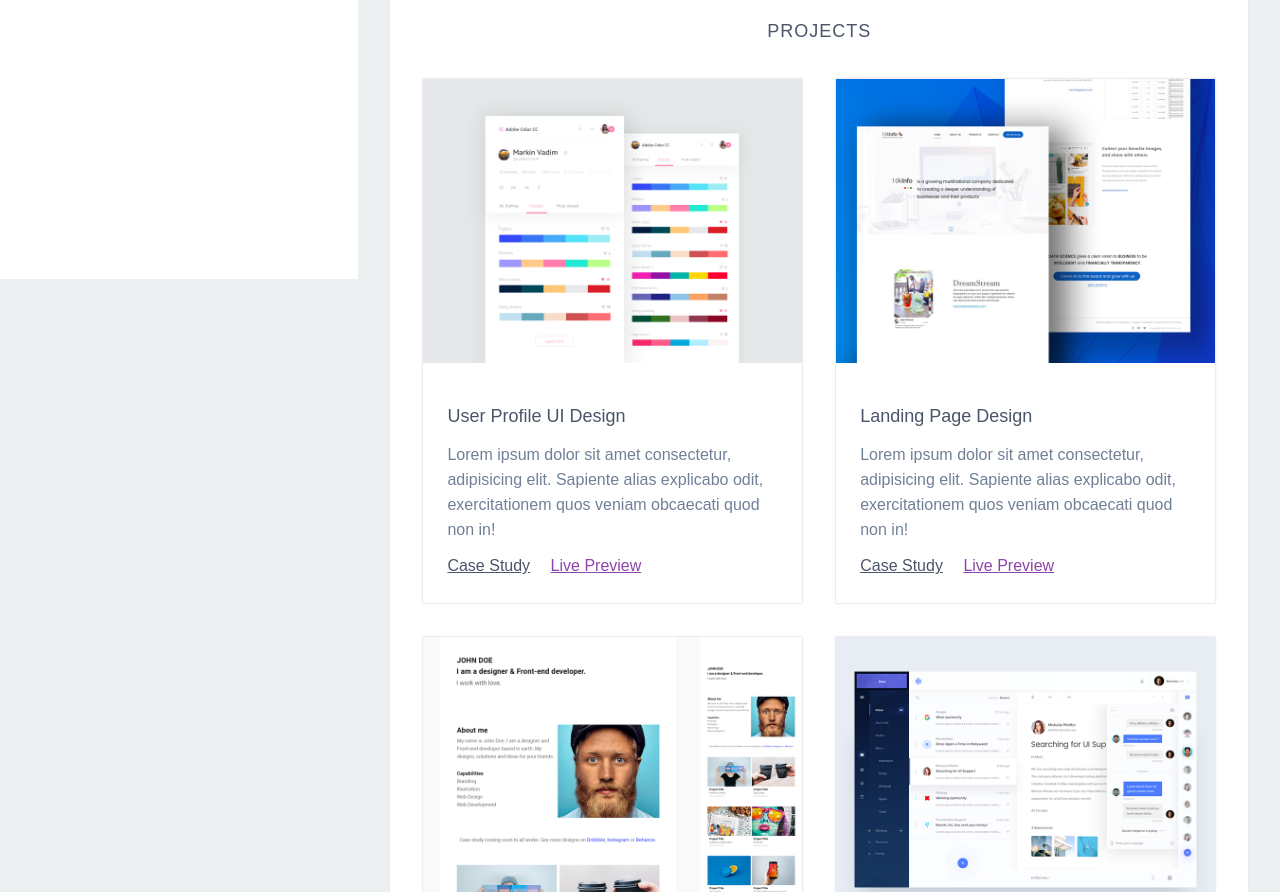
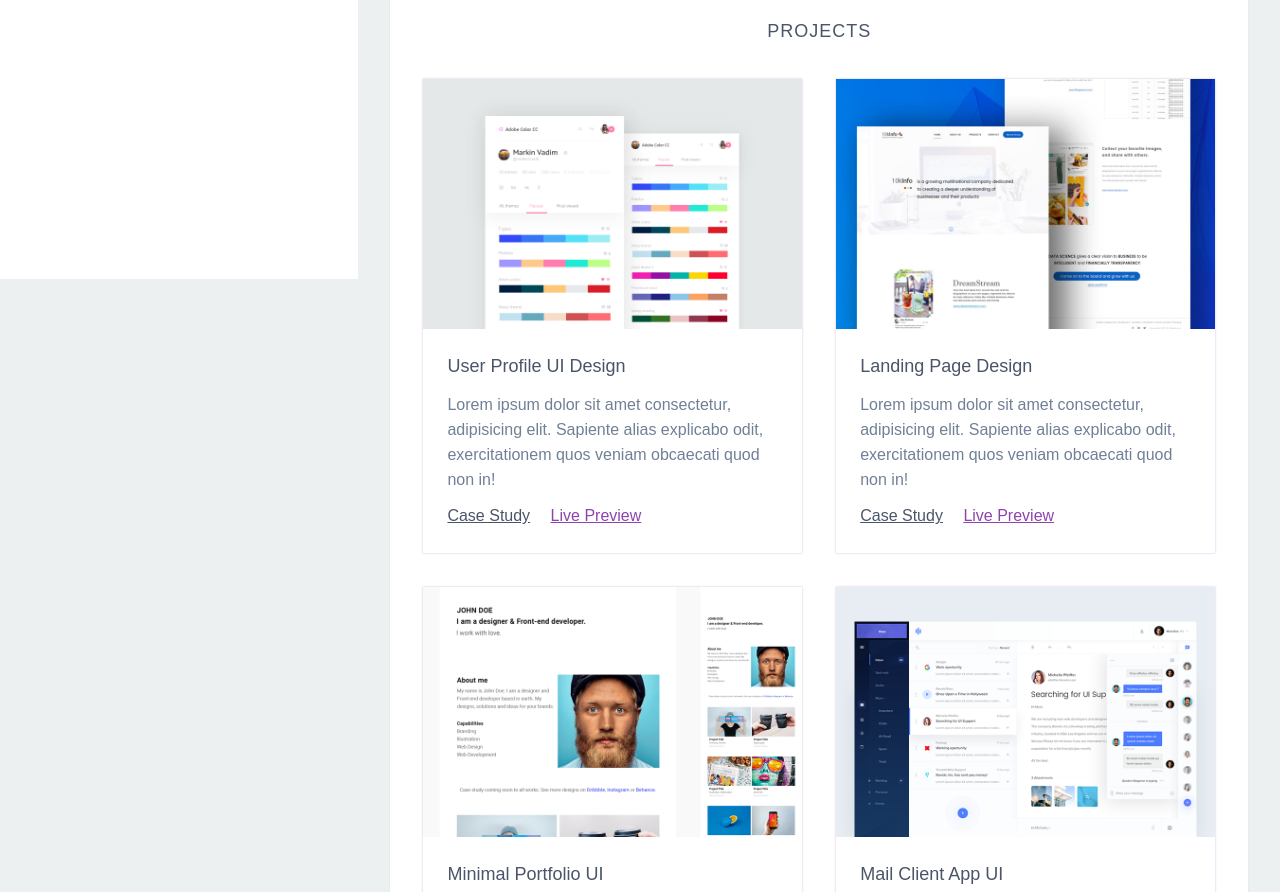
Before and after one commit to thevipinmishra/portfolio-fixed-sidebar, a website: page index.html in a window 1280 px wide. Shown: the part 521-1413 px from the top of the page. Drawn offline with Linux system fonts and the light colour scheme; a web font is replaced by a local one.

Commit message:
Fixed projects section 🤍

```diff
--- a/src/scss/_media.scss
+++ b/src/scss/_media.scss
@@ -1,3 +1,15 @@
+@media (min-width: 769px) {
+  .projects__grid {
+    display: grid;
+    gap: 2rem;
+    grid-template-columns: 1fr 1fr;
+
+    .project__item + .project__item {
+      margin-top: 0;
+    }
+  }
+}
+
 @media (min-width: 992px) {
   :root {
     --gutter: 2rem;
@@ -41,17 +53,6 @@
       --size: 34px;
     }
   }
-
-  .projects__grid {
-    display: grid;
-    gap: 2rem;
-    grid-template-columns: 1fr 1fr;
-
-    .project__item + .project__item {
-      margin-top: 0;
-    }
-  }
-
   .contact__details {
     display: flex;
     justify-content: space-between;
--- a/src/scss/_styles.scss
+++ b/src/scss/_styles.scss
@@ -217,7 +217,9 @@ main {
     box-shadow: var(--shadow-xs);
 
     .thumbnail {
-      height: 300px;
+      height: 250px;
+      overflow: hidden;
+      object-fit: cover;
       background-size: cover;
     }
 
```
Also changed, not shown: dist/css/main.css, 1 other file.
